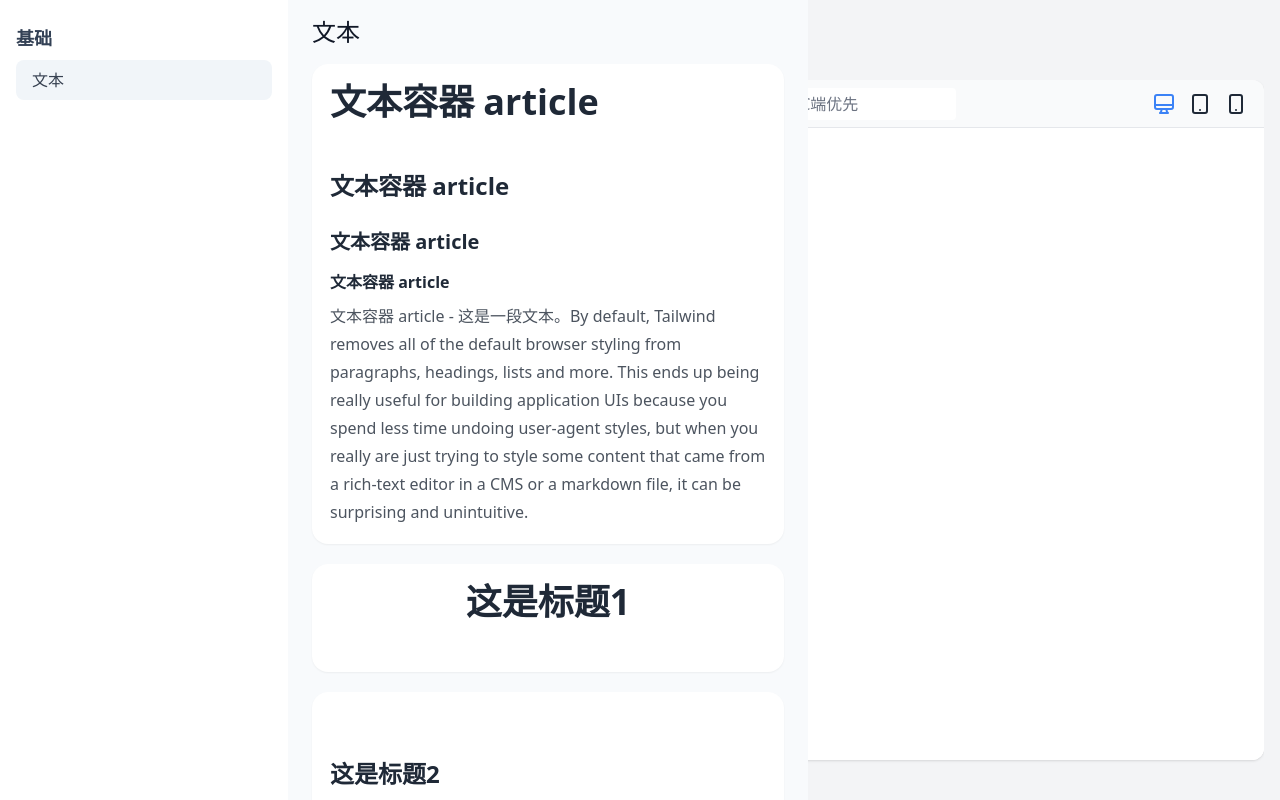
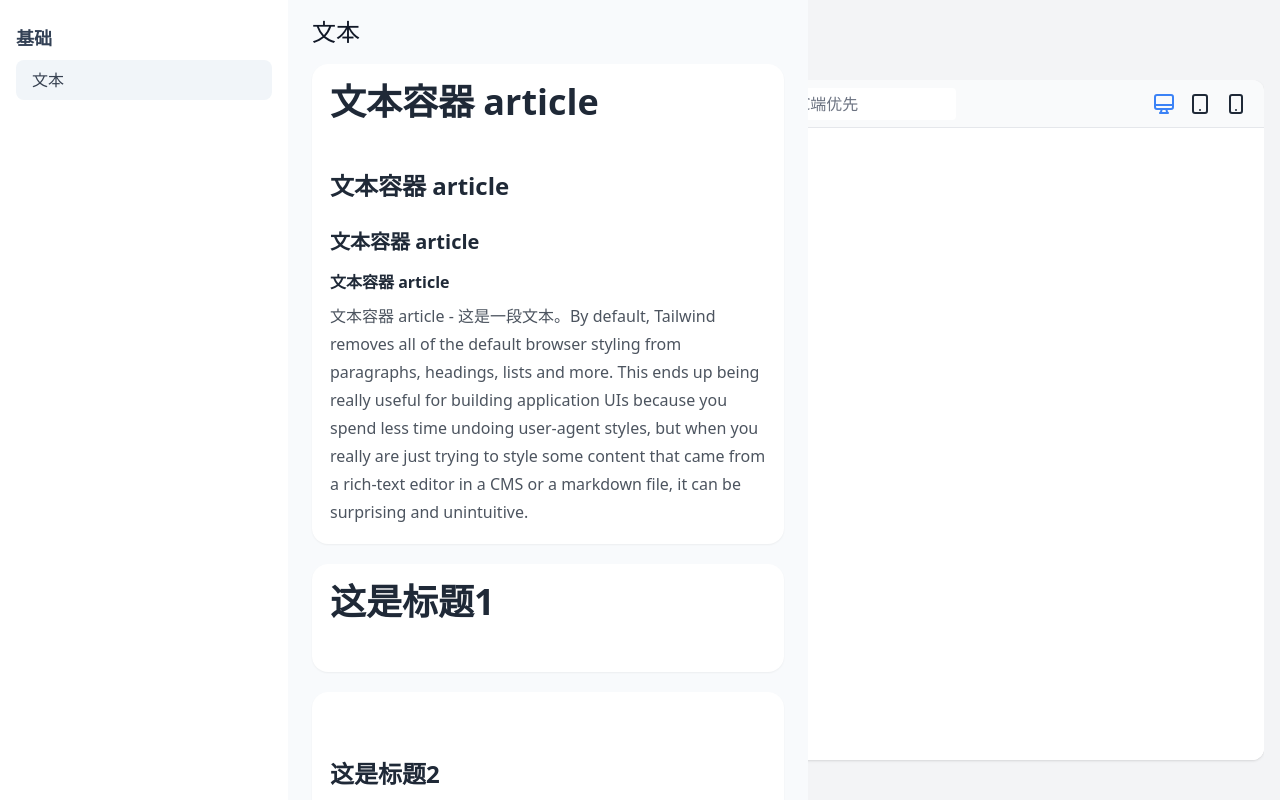
Before and after one commit to meetqy/acss-dnd, a Vue app: page / in a window 1280 px wide. Both pictures are taken after a click on the item "文本". Built offline with nearby package versions, Linux system fonts and the light colour scheme; the HTML template or start-up script is replaced by a standard one.

Commit message:
chore: 模板text优化

```diff
--- a/src/template/text.tsx
+++ b/src/template/text.tsx
@@ -5,7 +5,7 @@ export interface Template {
 
 export const article: Template = {
   jsx: (
-    <article class="prose">
+    <article class="prose m-auto">
       <h1>文本容器 article</h1>
       <h2>文本容器 article</h2>
       <h3>文本容器 article</h3>
@@ -20,11 +20,11 @@ export const article: Template = {
       </p>
     </article>
   ),
-  str: ` <article class="prose">
+  str: ` <article class="prose m-auto">
   <h1>文本容器 article</h1>
   <h2>文本容器 article</h2>
   <h3>文本容器 article</h3>
-  <h3>文本容器 article</h3>
+  <h4>文本容器 article</h4>
   <p>
     文本容器 article - 这是一段文本。By default, Tailwind removes all of the
     default browser styling from paragraphs, headings, lists and more. This
@@ -40,8 +40,8 @@ export const article: Template = {
  * template的 str 不支持 class={"sss"} 变量逻辑运算的用法
  */
 export const h1: Template = {
-  jsx: <h1 class="text-center">这是标题1</h1>,
-  str: `<h1 class="text-center">这是标题1</h1>`,
+  jsx: <h1>这是标题1</h1>,
+  str: `<h1>这是标题1</h1>`,
 };
 
 export const h2: Template = {
```
